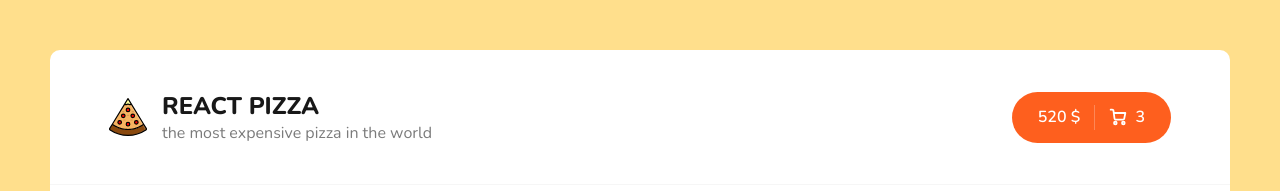
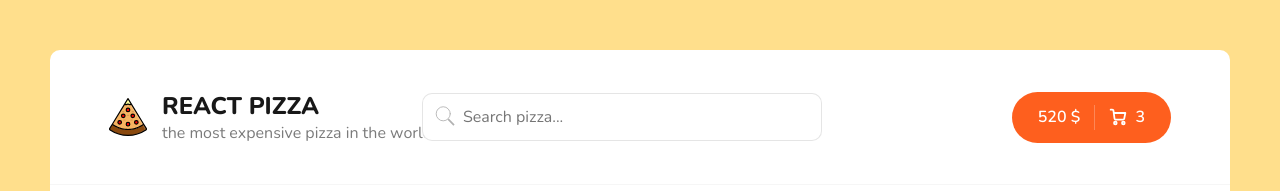
Before and after one commit to VadimKorobec/react-pizza-2, a React (Create React App) app: page / in a window 1280 px wide. Shown: the top 191 px of the page. Built offline with nearby package versions, Linux system fonts and the light colour scheme; no server answers.

Commit message:
add search

```diff
--- a/src/App.js
+++ b/src/App.js
@@ -1,17 +1,21 @@
 import { Route, Routes } from "react-router-dom";
+import { useState } from "react";
 
 import { Header } from "./components/Header";
 import { Home } from "./pages/Home";
 import { NotFound } from "./pages/NotFound";
+import { Cart } from "./pages/Cart";
 
 import "./scss/app.scss";
-import { Cart } from "./pages/Cart";
 
 export const App = () => {
+  const[searchValue,setSearchValue] = useState('')
+  console.log(searchValue)
+
   return (
     <div>
       <div className="wrapper">
-        <Header />
+        <Header value={searchValue} onSearch={setSearchValue}  />
         <div className="content">
           <Routes>
             <Route path="/" element={<Home />} />
--- a/src/components/Header.jsx
+++ b/src/components/Header.jsx
@@ -1,7 +1,8 @@
 import { Link } from 'react-router-dom';
 import logoSvg from '../assets/img/pizza-logo.svg'
+import { Search } from './Search/Search';
 
-export const Header = () => {
+export const Header = ({value,onSearch}) => {
     return (
       <div className="header">
         <div className="container">
@@ -14,6 +15,7 @@ export const Header = () => {
             </div>
           </div>
           </Link>
+          <Search value={value} onSearch={onSearch}/>
           <div className="header__cart">
             <Link to='/cart' className="button button--cart">
               <span>520 $</span>
--- /dev/null
+++ b/src/components/Search/Search.jsx
@@ -0,0 +1,31 @@
+import styles from "./Search.module.scss";
+import searchSvg from "../../assets/img/search.svg";
+import closeSvg from "../../assets/img/close.svg";
+
+export const Search = ({ value, onSearch }) => {
+
+  const handleChange = (e) => {
+    e.preventDefault();
+    onSearch(e.target.value);
+  };
+
+  return (
+    <div className={styles.root}>
+      <img className={styles.icon__search} src={searchSvg} alt="search" />
+      {value && (
+        <img
+          onClick={() => onSearch("")}
+          className={styles.icon__close}
+          src={closeSvg}
+          alt="close"
+        />
+      )}
+      <input
+        value={value}
+        onChange={handleChange}
+        className={styles.input}
+        placeholder="Search pizza..."
+      />
+    </div>
+  );
+};
--- /dev/null
+++ b/src/components/Search/Search.module.scss
@@ -0,0 +1,42 @@
+.root{
+    position: relative;
+    left: -100px;
+}
+
+.input {
+  border: 1px solid rgba(0, 0, 0, 0.1);
+  padding: 12px 20px;
+  width: 400px;
+  border-radius: 10px;
+  font-size: 16px;
+  padding-left: 40px;
+
+
+  &:focus{
+    border: 1px solid rgba(0, 0, 0, 0.2);
+
+  }
+}
+
+.icon__search {
+  width: 22px;
+  height: 22px;
+  opacity: 0.3;
+  position: absolute;
+  left: 12px;
+  top: 12px;
+}
+
+.icon__close {
+  width: 22px;
+  height: 22px;
+  opacity: 0.3;
+  position: absolute;
+  right: 12px;
+  top: 12px;
+  cursor: pointer;
+
+  &:hover{
+    opacity: 0.6;
+  }
+}
```
Also changed, not shown: src/assets/img/close.svg (added), src/assets/img/search.svg (added).
